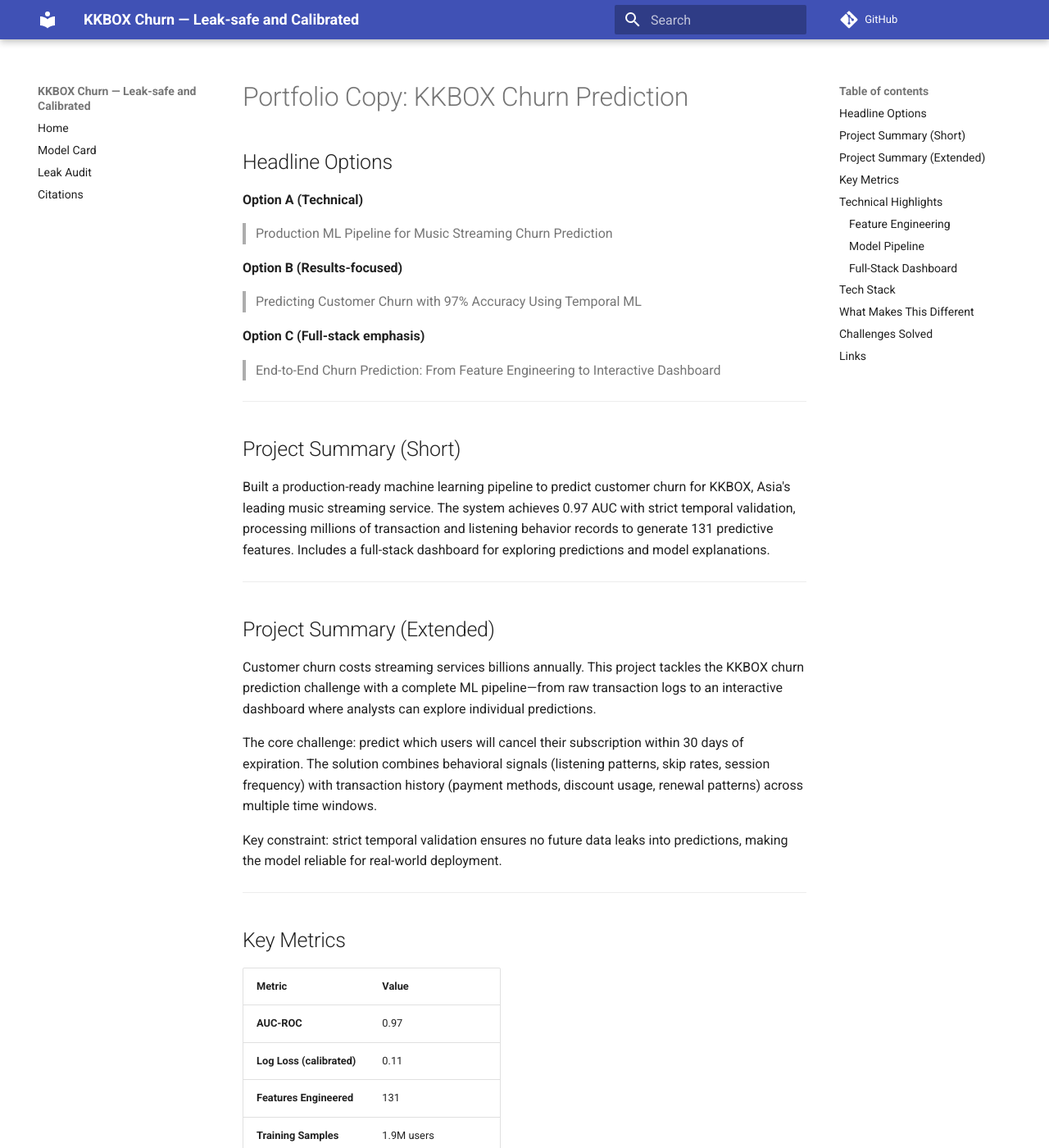
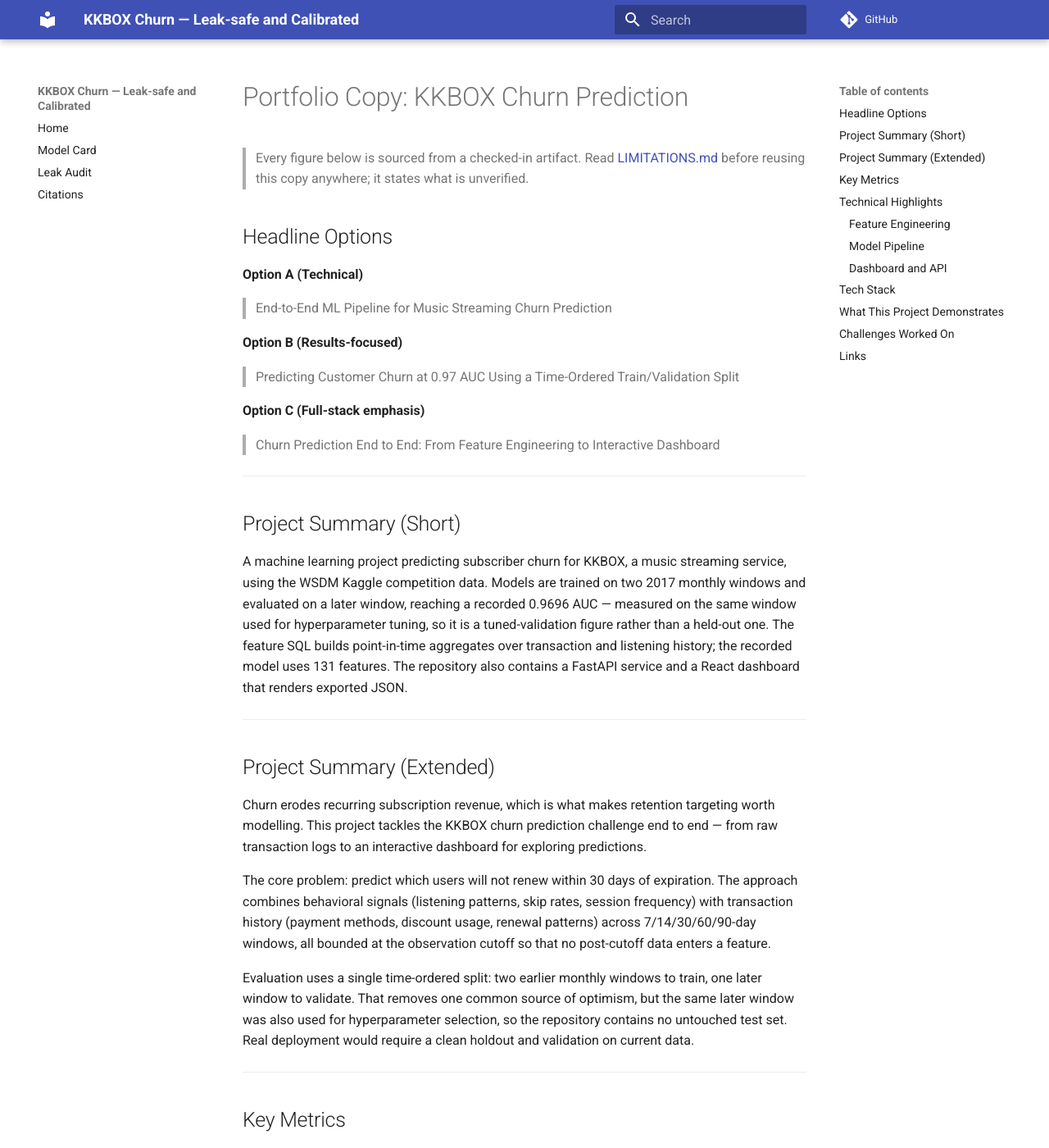
Before and after one commit to robertlupo1997/kkbox-churn-prediction, an MkDocs documentation site: the page built from docs/portfolio-copy.md, in a window 1280 px wide and 1400 px high. Shown: the whole window at 82% size. Built offline with MkDocs 1.6.1 and Material for MkDocs 9.7.7, drawn with Linux system fonts in a browser that asks for light colours; comment, search, counter and statistics services are not loaded; some of the changed text lies outside the part shown.

Commit message:
docs(portfolio-copy): fix 97% accuracy, latency, and scale claims
- '97% Accuracy' -> 0.97 AUC (the figure is AUC; the accuracy number that used
  to appear in the model card had no source at all).
- 'production-ready', 'production architecture', "Asia's leading", 'churn costs
  streaming services billions annually', 'reliable for real-world deployment'
  -- all deleted, no supporting artifact or definition.
- 'sub-100ms inference latency' and 'without sacrificing API latency' -> latency
  has not been benchmarked; no timing artifact exists.
- 'Processed 30GB+ of raw data' -> code written to run at that scale; no
  execution log records bytes or runtime.
- 'Temporal cross-validation' -> one fixed out-of-time split.
- 'Every prediction includes SHAP values' -> prediction responses carry no SHAP
  fields; dashboard factors are placeholders.
- 'true probabilities' -> calibrated probability estimates.
- 'ROI calculator' -> retention savings projection; no cost or uplift term.
- '1.9M users' -> 1,929,125 training rows across two windows.
- docs/index.md: 'live demo with SHAP reasons', 'reproducible metrics with plots
  and backtests' -> backtests.csv is empty and the eval plots are LFS pointers.

(cherry picked from commit 74d76a51a97470ff61aaef1d68cf0b847b849129)

````diff
--- a/docs/portfolio-copy.md
+++ b/docs/portfolio-copy.md
@@ -1,66 +1,92 @@
 # Portfolio Copy: KKBOX Churn Prediction
+
+> Every figure below is sourced from a checked-in artifact. Read [LIMITATIONS.md](../LIMITATIONS.md)
+> before reusing this copy anywhere; it states what is unverified.
 
 ## Headline Options
 
 **Option A (Technical)**
-> Production ML Pipeline for Music Streaming Churn Prediction
+> End-to-End ML Pipeline for Music Streaming Churn Prediction
 
 **Option B (Results-focused)**
-> Predicting Customer Churn with 97% Accuracy Using Temporal ML
+> Predicting Customer Churn at 0.97 AUC Using a Time-Ordered Train/Validation Split
 
 **Option C (Full-stack emphasis)**
-> End-to-End Churn Prediction: From Feature Engineering to Interactive Dashboard
+> Churn Prediction End to End: From Feature Engineering to Interactive Dashboard
 
 ---
 
 ## Project Summary (Short)
 
-Built a production-ready machine learning pipeline to predict customer churn for KKBOX, Asia's leading music streaming service. The system achieves 0.97 AUC with strict temporal validation, processing millions of transaction and listening behavior records to generate 131 predictive features. Includes a full-stack dashboard for exploring predictions and model explanations.
+A machine learning project predicting subscriber churn for KKBOX, a music streaming service, using
+the WSDM Kaggle competition data. Models are trained on two 2017 monthly windows and evaluated on a
+later window, reaching a recorded 0.9696 AUC — measured on the same window used for hyperparameter
+tuning, so it is a tuned-validation figure rather than a held-out one. The feature SQL builds
+point-in-time aggregates over transaction and listening history; the recorded model uses 131
+features. The repository also contains a FastAPI service and a React dashboard that renders exported
+JSON.
 
 ---
 
 ## Project Summary (Extended)
 
-Customer churn costs streaming services billions annually. This project tackles the KKBOX churn prediction challenge with a complete ML pipeline—from raw transaction logs to an interactive dashboard where analysts can explore individual predictions.
+Churn erodes recurring subscription revenue, which is what makes retention targeting worth modelling.
+This project tackles the KKBOX churn prediction challenge end to end — from raw transaction logs to
+an interactive dashboard for exploring predictions.
 
-The core challenge: predict which users will cancel their subscription within 30 days of expiration. The solution combines behavioral signals (listening patterns, skip rates, session frequency) with transaction history (payment methods, discount usage, renewal patterns) across multiple time windows.
+The core problem: predict which users will not renew within 30 days of expiration. The approach
+combines behavioral signals (listening patterns, skip rates, session frequency) with transaction
+history (payment methods, discount usage, renewal patterns) across 7/14/30/60/90-day windows, all
+bounded at the observation cutoff so that no post-cutoff data enters a feature.
 
-Key constraint: strict temporal validation ensures no future data leaks into predictions, making the model reliable for real-world deployment.
+Evaluation uses a single time-ordered split: two earlier monthly windows to train, one later window
+to validate. That removes one common source of optimism, but the same later window was also used for
+hyperparameter selection, so the repository contains no untouched test set. Real deployment would
+require a clean holdout and validation on current data.
 
 ---
 
 ## Key Metrics
 
-| Metric | Value |
-|--------|-------|
-| **AUC-ROC** | 0.97 |
-| **Log Loss (calibrated)** | 0.11 |
-| **Features Engineered** | 131 |
-| **Training Samples** | 1.9M users |
-| **Validation** | Temporal (no leakage) |
+All measured on the March 2017 window, which Optuna also tuned on. Not held-out figures.
+
+| Metric | Value | Source |
+|--------|-------|--------|
+| **AUC-ROC (LightGBM)** | 0.9696 | `models/training_metrics.json` |
+| **Log Loss (calibrated)** | 0.1127 | `models/calibration_metrics.json` |
+| **Brier Score (calibrated)** | 0.0331 | `models/calibration_metrics.json` |
+| **Features in recorded model** | 131 | `models/training_metrics.json` |
+| **Training rows** | 1,929,125 across two monthly windows | `models/training_metrics.json` |
+| **Evaluation** | One fixed later window; also the tuning window | `train_temporal.py` |
 
 ---
 
 ## Technical Highlights
 
 ### Feature Engineering
-- 131 features across 5 time windows (7d, 14d, 30d, 60d, 90d)
+- 131 features in the recorded model, spanning 7/14/30/60/90-day windows
 - Transaction patterns: payment frequency, discount usage, cancellation history
 - Listening behavior: session duration, completion rates, unique tracks
 - Trend features: week-over-week and month-over-month changes
-- Historical churn indicators for repeat behavior detection
+- Historical churn lag features (generated separately; not joined by the current pipeline)
 
 ### Model Pipeline
-- Ensemble of XGBoost and LightGBM (0.9680 AUC)
-- Isotonic calibration reduces log loss by 73% while preserving ranking
-- Temporal cross-validation prevents data leakage
-- Population Stability Index (PSI) monitoring for drift detection
+- XGBoost and LightGBM, plus a 50/50 blend (0.9680 recorded AUC) and a stacked ensemble (0.9638)
+- Isotonic calibration cut recorded log loss from 0.4130 to 0.1127 and Brier from 0.1255 to 0.0331;
+  recorded AUC shifted slightly, so ranking was not exactly preserved
+- One fixed out-of-time split (two earlier windows train, one later window validate) — not
+  cross-validation
+- `scripts/psi_scores.py` provides a Population Stability Index starting point; drift monitoring is
+  not wired into any pipeline
 
-### Full-Stack Dashboard
-- FastAPI backend with sub-100ms inference latency
-- React/TypeScript frontend with interactive visualizations
-- SHAP explanations for individual prediction interpretability
-- ROI calculator for business impact estimation
+### Dashboard and API
+- FastAPI backend exposing member, prediction, metric, importance, calibration and SHAP routes.
+  Latency has not been benchmarked; there is no load test or timing artifact in the repository.
+- React/TypeScript frontend with interactive visualizations, driven by exported JSON
+- SHAP explanation code exists server-side; the dashboard's per-member factors are illustrative
+  placeholders, and prediction responses carry no SHAP fields
+- Retention savings projection: gross revenue retained under user-supplied assumptions. Campaign
+  cost, incremental uplift, and treatment reach are not modelled, so it is not an ROI calculation.
 
 ---
 
@@ -71,33 +97,40 @@
 API:              FastAPI, Pydantic, uvicorn
 Frontend:         React 19, TypeScript, Tailwind CSS, Recharts
 Interpretability: SHAP
-Infrastructure:   Docker, GitHub Actions CI/CD
+Infrastructure:   Docker, GitHub Actions (workflows present but non-gating)
 ```
 
 ---
 
-## What Makes This Different
+## What This Project Demonstrates
 
-1. **No data leakage** — Temporal validation ensures all features use only past information. Unit tests actively try to break this constraint.
+1. **Point-in-time feature construction** — Every window aggregate is bounded on both sides of the
+   observation cutoff in SQL, and unit tests fabricate post-cutoff events to prove they are excluded.
 
-2. **Calibrated probabilities** — Raw model scores are transformed into true probabilities using isotonic regression, critical for business decision-making.
+2. **Calibration treated as a separate problem from ranking** — Raw scores are transformed into
+   calibrated probability estimates with isotonic regression, with before/after metrics recorded
+   rather than asserted.
 
-3. **Production architecture** — Not just a notebook. Containerized API, automated testing, one-command deployment (`make app`).
+3. **Containerized delivery** — Docker configuration, an automated test suite, and a `make app`
+   command for local startup.
 
-4. **Explainable predictions** — Every prediction includes SHAP values showing which factors drove the risk score.
+4. **Explainability code paths** — A SHAP endpoint that returns model SHAP values, or an explicitly
+   flagged importance-based approximation when true SHAP is unavailable.
 
 ---
 
-## Challenges Solved
+## Challenges Worked On
 
-- **Feature leakage detection**: Built automated tests that fabricate "future" data to catch any temporal violations
-- **Class imbalance**: ~9% churn rate required careful handling during calibration
-- **Scale**: Processed 30GB+ of raw data efficiently using DuckDB and SQL-based feature engineering
-- **Interpretability**: Integrated SHAP explanations without sacrificing API latency
+- **Leakage testing**: unit tests fabricate "future" events on both sides of the cutoff and assert
+  exact aggregate values, including 89/91-day and 29/31-day boundaries
+- **Class imbalance**: roughly 9% churn rate, which is what makes calibration matter here
+- **Scale**: DuckDB/SQL feature engineering written to run over the full KKBOX transaction and
+  listening files. Byte volume and runtime are not recorded in any execution log in the repository.
+- **Interpretability**: SHAP integration with an explicit approximation fallback
 
 ---
 
 ## Links
 
 - **GitHub**: [View Source Code →](https://github.com/robertlupo1997/kkbox-churn-prediction)
-- **Live Demo**: Coming soon (HuggingFace Spaces)
+- **Live Demo**: [Hugging Face Spaces](https://huggingface.co/spaces/robertlupo1997/kkbox-churn-prediction)
````
Also changed, not shown: docs/index.md (+9 -3 lines).
